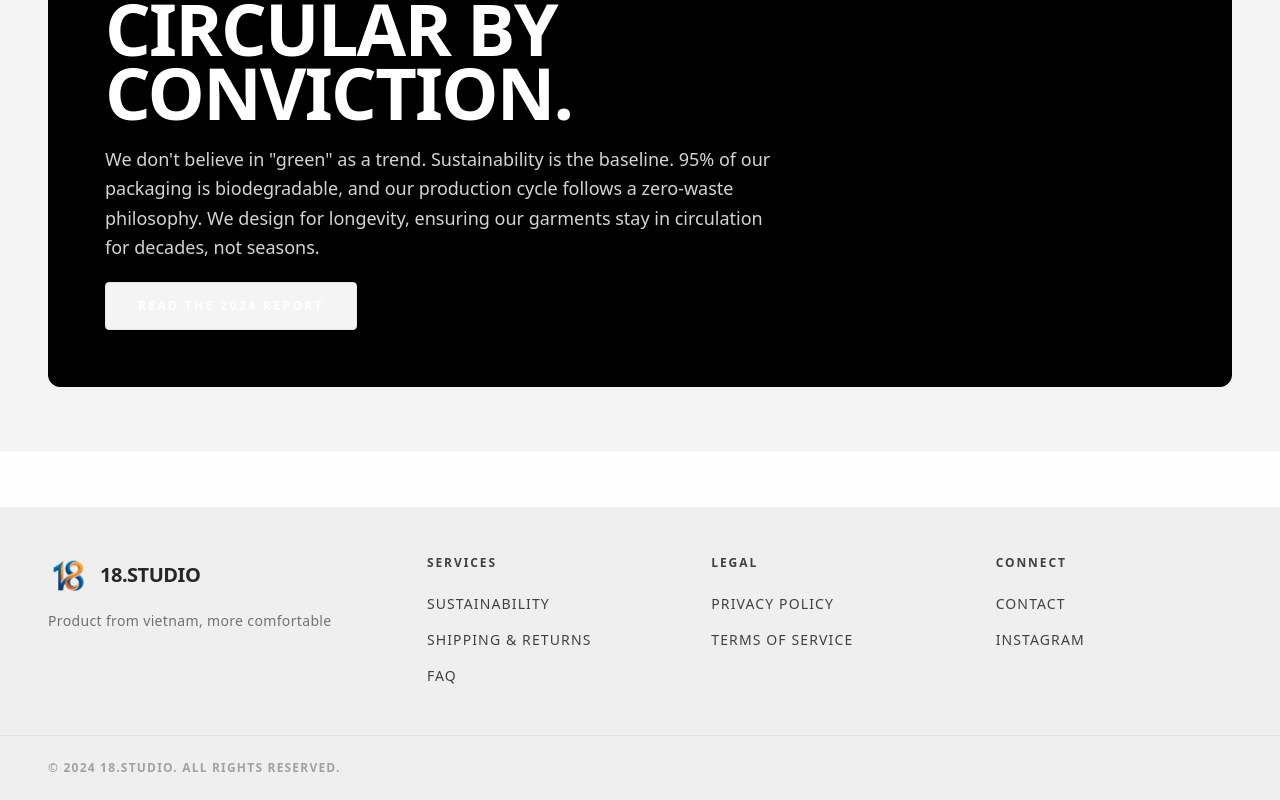
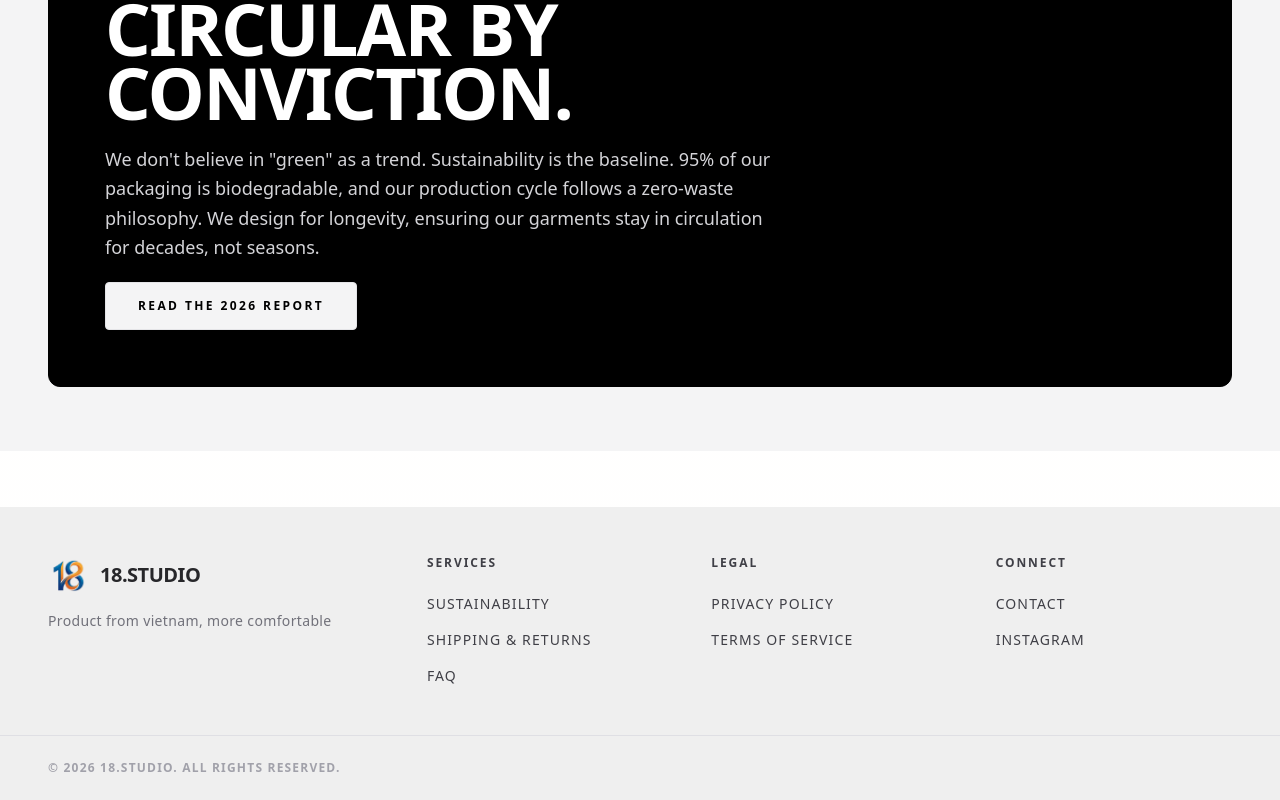
Before and after one commit to ngocan-dev/fashionshop-frontend, a Next.js app: page /about in a window 1280 px wide. Shown: the part 2554-3354 px from the top of the page. Built offline with nearby package versions, Linux system fonts and the light colour scheme.

Commit message:
fix: update copyright year in StorefrontFooter to 2026 and adjust text color in SustainabilitySection link

```diff
--- a/src/components/about/sustainability-section.tsx
+++ b/src/components/about/sustainability-section.tsx
@@ -17,9 +17,9 @@ export function SustainabilitySection() {
         </p>
         <Link
           href="/policies"
-          className="inline-flex h-12 items-center justify-center rounded-sm border border-zinc-200 bg-zinc-100 px-8 text-xs font-semibold uppercase tracking-[0.2em] text-zinc-900 transition hover:bg-white"
+          className="inline-flex h-12 items-center justify-center rounded-sm border border-zinc-200 bg-zinc-100 px-8 text-xs !text-black font-semibold uppercase tracking-[0.2em] text-zinc-900 transition hover:bg-white"
         >
-          Read The 2024 Report
+          Read The 2026 Report
         </Link>
       </div>
     </section>
--- a/src/components/layout/storefront-footer.tsx
+++ b/src/components/layout/storefront-footer.tsx
@@ -72,7 +72,7 @@ export function StorefrontFooter() {
       </div>
 
       <div className="border-t border-[#dfdfe4] px-4 py-6 sm:px-6 lg:px-10 xl:px-12">
-        <p className="text-xs font-semibold uppercase tracking-[0.1em] text-[#a1a1aa]">© 2024 18.STUDIO. All rights reserved.</p>
+        <p className="text-xs font-semibold uppercase tracking-[0.1em] text-[#a1a1aa]">© 2026 18.STUDIO. All rights reserved.</p>
       </div>
     </footer>
   );
```
